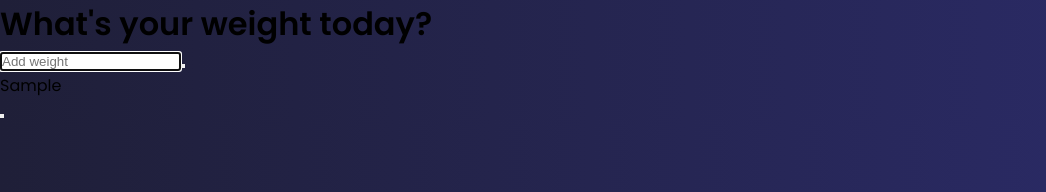
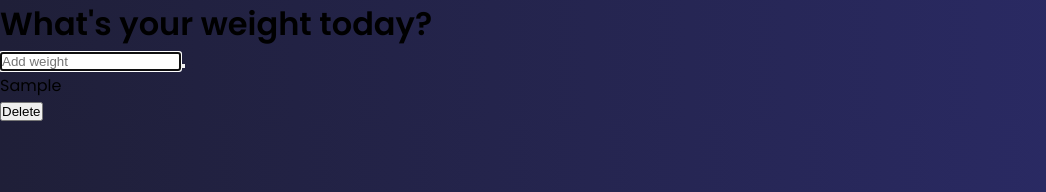
Before and after one commit to emirbuckun/weight-tracker, a React (Vite) app: page / in a window 1280 px wide. Both pictures are taken after typing "Sample" into the empty fields and a click on the button 183 px from the left and 66 px from the top of the page. Shown: the top 192 px of the page, without its empty margins (0-1046 px from the left). Built offline with nearby package versions, Linux system fonts and the light colour scheme.

Commit message:
Add button name in weight component

```diff
--- a/src/components/Weight.jsx
+++ b/src/components/Weight.jsx
@@ -4,7 +4,9 @@ const Weight = ({ weights, removeWeight }) => {
   return weights.map((weight, index) => (
     <div className="weight-row" key={index}>
       <div key={weight.id}>{weight.text}</div>
-      <button onClick={() => removeWeight(weight.id)} className="delete-icon" />
+      <button onClick={() => removeWeight(weight.id)} className="delete-icon">
+        Delete
+      </button>
     </div>
   ));
 };
```
